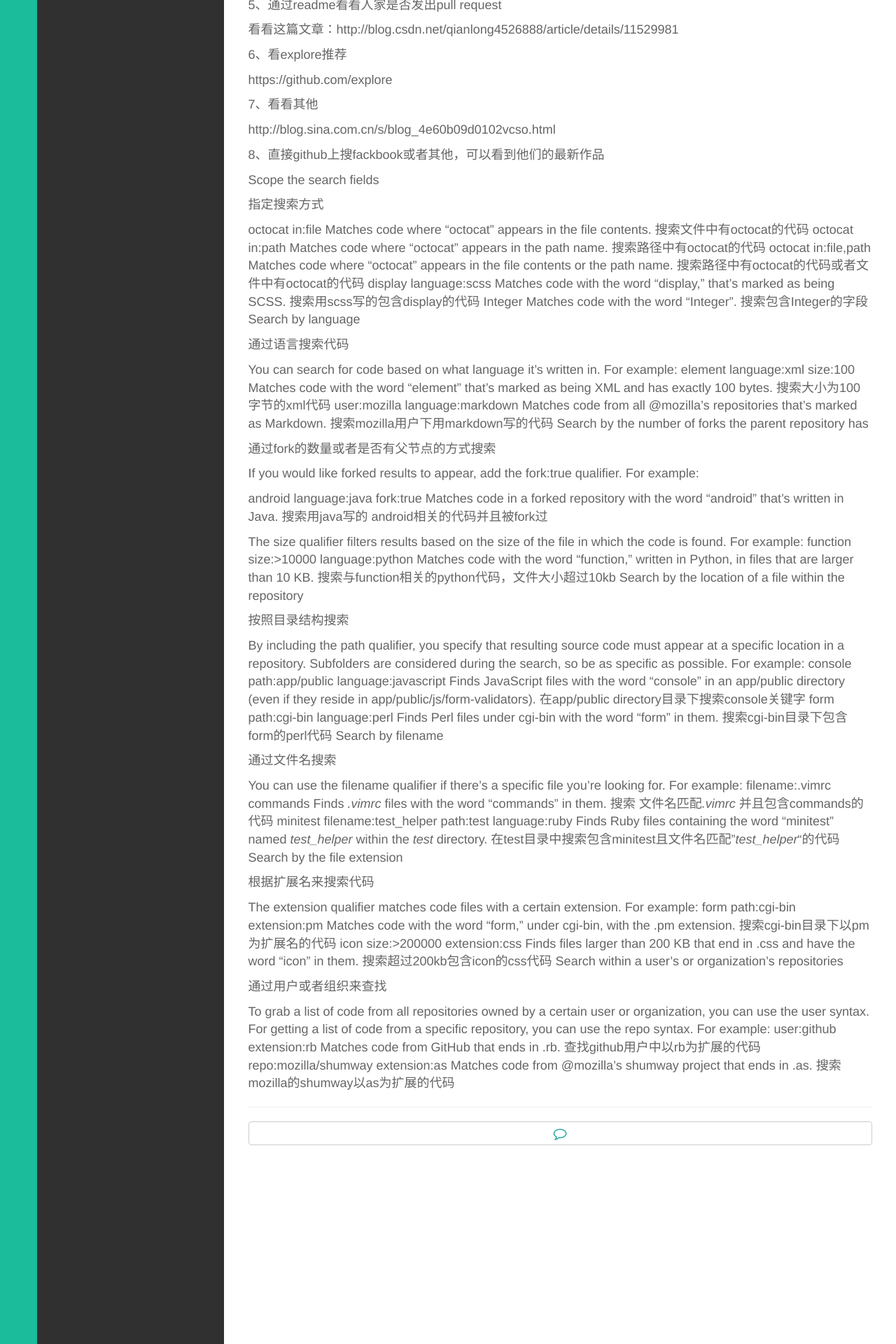
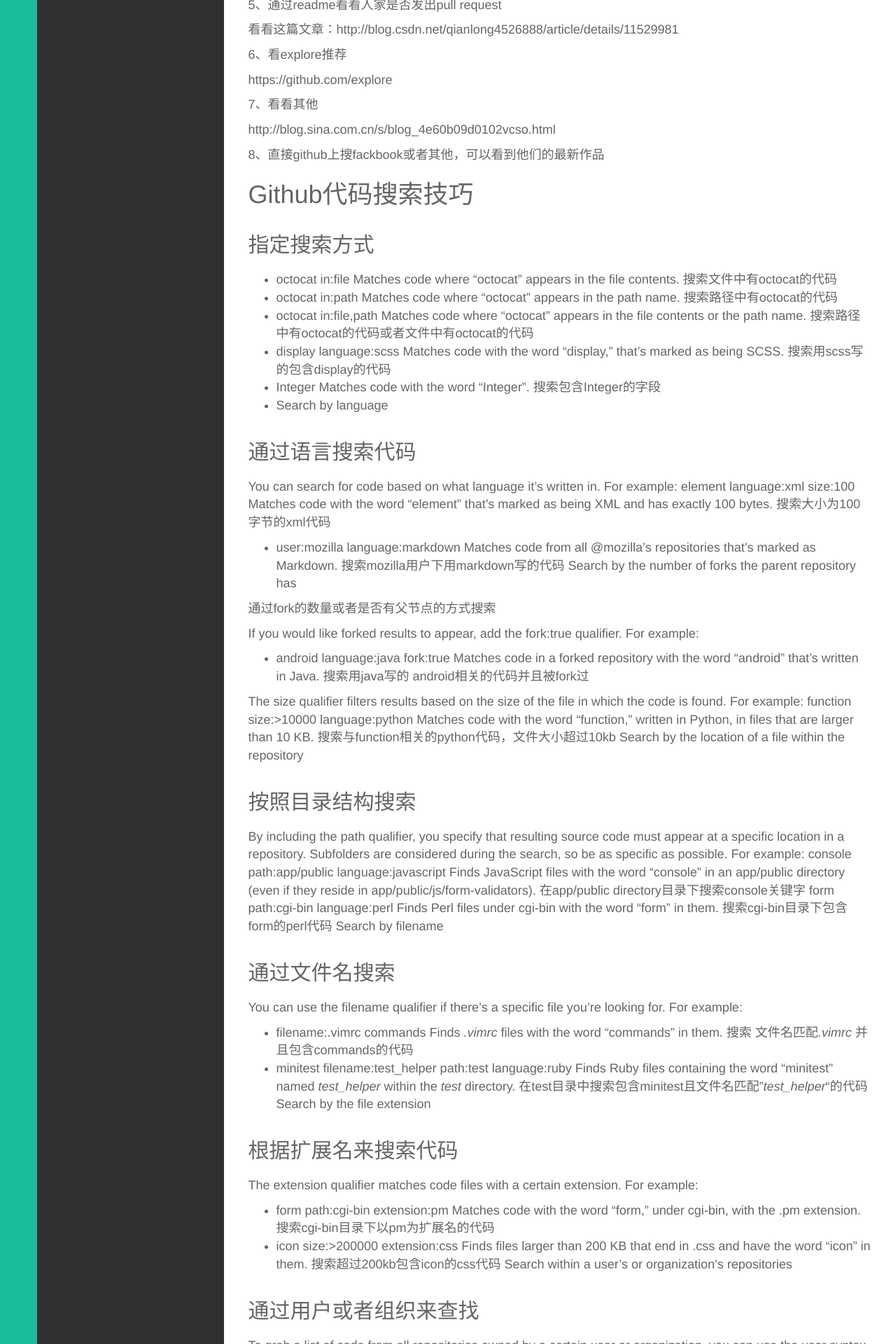
Before and after one commit to kyoyo/kyoyo.github.io, a Jekyll site: the page built from _posts/常用/2017-10-04-ResourceList.md, in a window 1280 px wide. Shown: the part 930-2850 px from the top of the page at 70% size. Built offline with Jekyll 4.4.1, drawn with Linux system fonts in a browser that asks for light colours; Markdown is read by kramdown in place of the engine named in the settings; some of the changed text lies outside the part shown.

Commit message:
Update 2017-10-04-ResourceList.md

```diff
--- a/_posts/常用/2017-10-04-ResourceList.md
+++ b/_posts/常用/2017-10-04-ResourceList.md
@@ -63,35 +63,35 @@ http://blog.sina.com.cn/s/blog_4e60b09d0102vcso.html
 8、直接github上搜fackbook或者其他，可以看到他们的最新作品
 
 
-Scope the search fields
+# Github代码搜索技巧
 
-指定搜索方式
+## 指定搜索方式
 
 
-octocat in:file
+- octocat in:file
     Matches code where "octocat" appears in the file contents.
     搜索文件中有octocat的代码
-octocat in:path
+- octocat in:path
     Matches code where "octocat" appears in the path name.
     搜索路径中有octocat的代码
-octocat in:file,path
+- octocat in:file,path
     Matches code where "octocat" appears in the file contents or the path name.
     搜索路径中有octocat的代码或者文件中有octocat的代码
-display language:scss
+- display language:scss
     Matches code with the word "display," that's marked as being SCSS.
     搜索用scss写的包含display的代码
-Integer
+- Integer
     Matches code with the word "Integer".
     搜索包含Integer的字段
-Search by language
+- Search by language
 
-通过语言搜索代码
+## 通过语言搜索代码
 
 You can search for code based on what language it's written in. For example:
 element language:xml size:100
     Matches code with the word "element" that's marked as being XML and has exactly 100 bytes.
     搜索大小为100字节的xml代码
-user:mozilla language:markdown
+- user:mozilla language:markdown
     Matches code from all @mozilla's repositories that's marked as Markdown.
     搜索mozilla用户下用markdown写的代码
 Search by the number of forks the parent repository has
@@ -103,7 +103,7 @@ Search by the number of forks the parent repository has
 If you would like forked results to appear, add the fork:true qualifier. For example:
 
 
-android language:java fork:true
+- android language:java fork:true
     Matches code in a forked repository with the word "android" that's written in Java.
     搜索用java写的 android相关的代码并且被fork过
 
@@ -113,7 +113,7 @@ function size:>10000 language:python
     搜索与function相关的python代码，文件大小超过10kb
 Search by the location of a file within the repository
 
-按照目录结构搜索
+## 按照目录结构搜索
 
 By including the path qualifier, you specify that resulting source code must appear at a specific location in a repository. Subfolders are considered during the search, so be as specific as possible. For example:
 console path:app/public language:javascript
@@ -124,34 +124,34 @@ form path:cgi-bin language:perl
     搜索cgi-bin目录下包含form的perl代码
 Search by filename
 
-通过文件名搜索
+## 通过文件名搜索
 
 You can use the filename qualifier if there's a specific file you're looking for. For example:
-filename:.vimrc commands
+- filename:.vimrc commands
     Finds *.vimrc* files with the word "commands" in them.
     搜索 文件名匹配*.vimrc* 并且包含commands的代码
-minitest filename:test_helper path:test language:ruby
+- minitest filename:test_helper path:test language:ruby
     Finds Ruby files containing the word "minitest" named *test_helper* within the *test* directory.
     在test目录中搜索包含minitest且文件名匹配"*test_helper*"的代码
 Search by the file extension
 
-根据扩展名来搜索代码
+## 根据扩展名来搜索代码
 
 The extension qualifier matches code files with a certain extension. For example:
-form path:cgi-bin extension:pm
+- form path:cgi-bin extension:pm
     Matches code with the word "form," under cgi-bin, with the .pm extension.
     搜索cgi-bin目录下以pm为扩展名的代码
-icon size:>200000 extension:css
+- icon size:>200000 extension:css
     Finds files larger than 200 KB that end in .css and have the word "icon" in them.
     搜索超过200kb包含icon的css代码
 Search within a user's or organization's repositories
 
-通过用户或者组织来查找
+## 通过用户或者组织来查找
 
 To grab a list of code from all repositories owned by a certain user or organization, you can use the user syntax. For getting a list of code from a specific repository, you can use the repo syntax. For example:
-user:github extension:rb
+- user:github extension:rb
     Matches code from GitHub that ends in .rb.
     查找github用户中以rb为扩展的代码
-repo:mozilla/shumway extension:as
+- repo:mozilla/shumway extension:as
     Matches code from @mozilla's shumway project that ends in .as.
     搜索mozilla的shumway以as为扩展的代码
```
